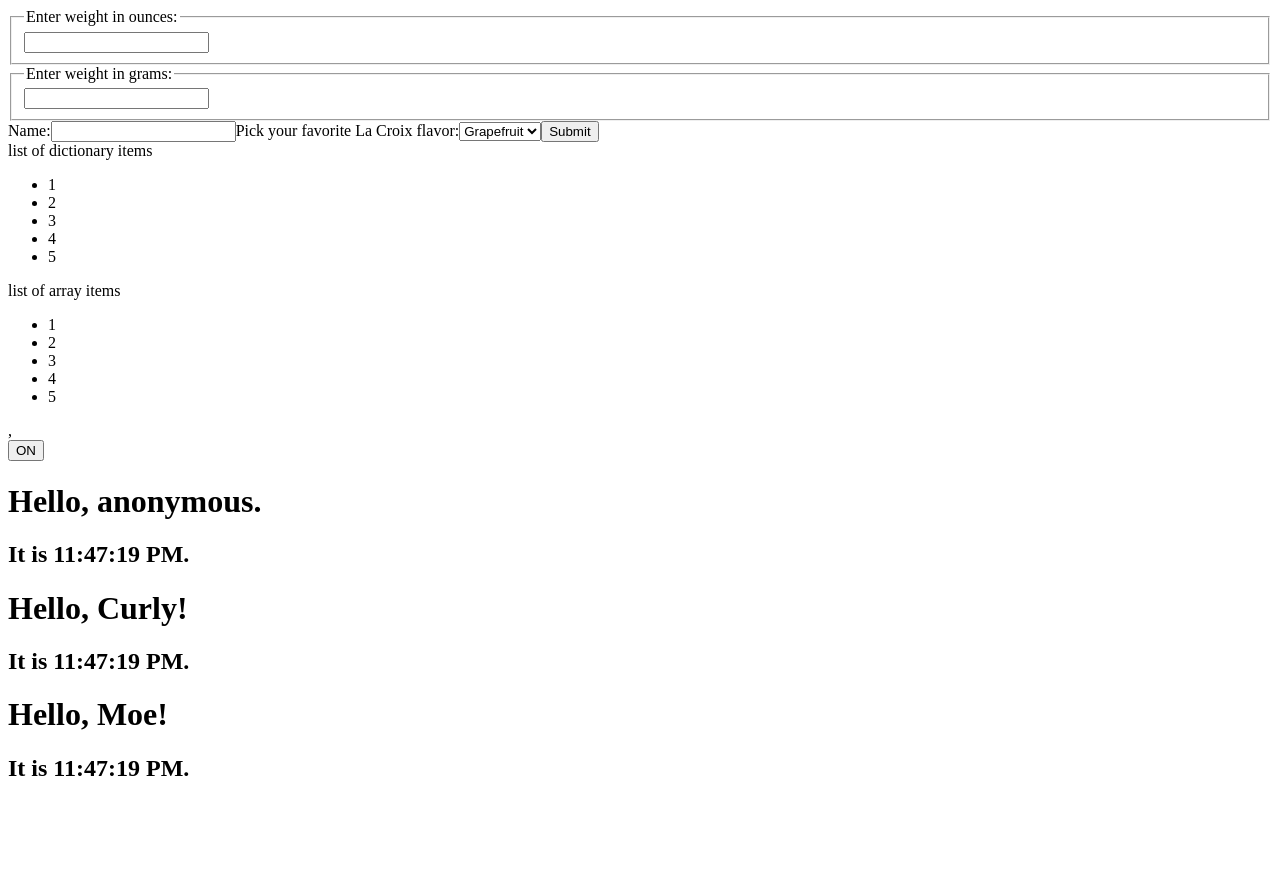
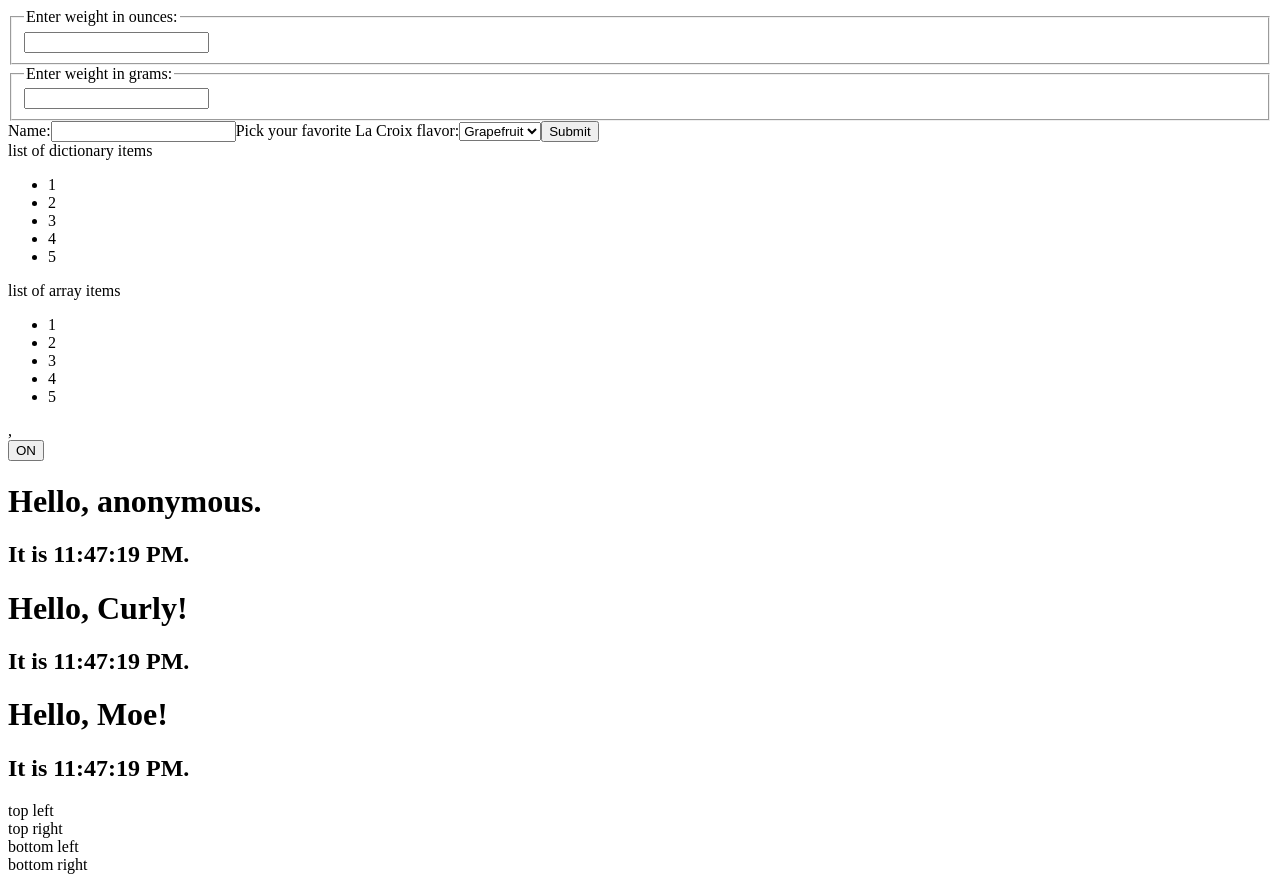
Before and after one commit to ejohnsms/studieren, a React app: page / in a window 1280 px wide. Before the commit the page ends 802 px from the top, so only its background shows below. Built offline with nearby package versions, Linux system fonts and the light colour scheme.

Commit message:
nested controls - so much better than en gee transclusion. lol

```diff
--- a/src/app.jsx
+++ b/src/app.jsx
@@ -3,6 +3,7 @@ import Clock from './clock.jsx';
 import FoodOrderForm from './foodorderform.jsx';
 import { NumberDictionary } from './numberdictionary.jsx';
 import { NumberList } from './numberlist.jsx';
+import { ParentControl, ChildControl } from './nestedcontrols.jsx';
 import React from 'react';
 import ReactDOM from 'react-dom';
 import Toggle from './toggle.jsx';
@@ -23,6 +24,20 @@ function App() {
       <Clock />
       <Clock name="Curly" />
       <Clock name="Moe" />
+      <ParentControl
+        tl={
+          <ChildControl name="top left"/>
+        }
+        tr={
+          <ChildControl name="top right"/>
+        }
+        bl={
+          <ChildControl name="bottom left" />
+        }
+        br={
+          <ChildControl name="bottom right" />
+        }
+      />
     </div>
   );
 }
--- /dev/null
+++ b/src/nestedcontrols.jsx
@@ -0,0 +1,35 @@
+import React from 'react';
+import ReactDOM from 'react-dom';
+
+function ParentControl(props) {
+
+  return(
+    <div class="wrapper">
+      <div>
+        <span class="topLeft">
+          {props.tl}
+        </span>
+        <span class="topRight">
+          {props.tr}
+        </span>
+      </div>
+      <div>
+        <span class="bottomLeft">
+          {props.bl}
+        </span>
+        <span class="bottomRight">
+          {props.br}
+        </span>
+      </div>
+    </div>
+  );
+}
+
+function ChildControl(props) {
+
+  return (
+    <div>{props.name}</div>
+  );
+}
+
+export { ParentControl, ChildControl }
```
